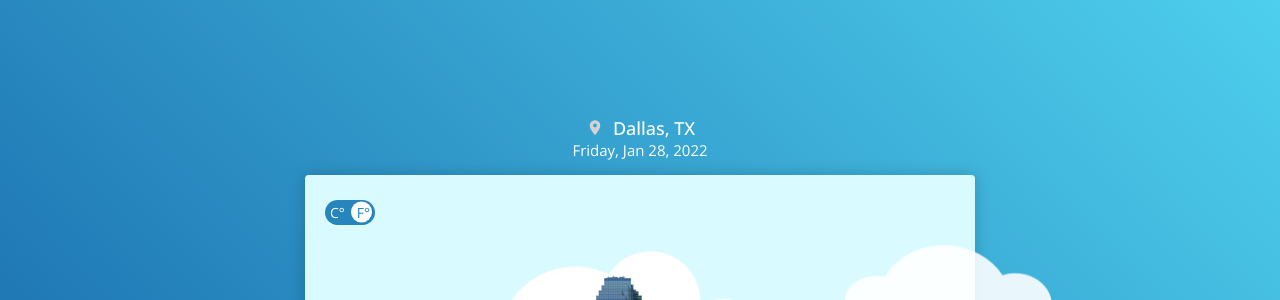
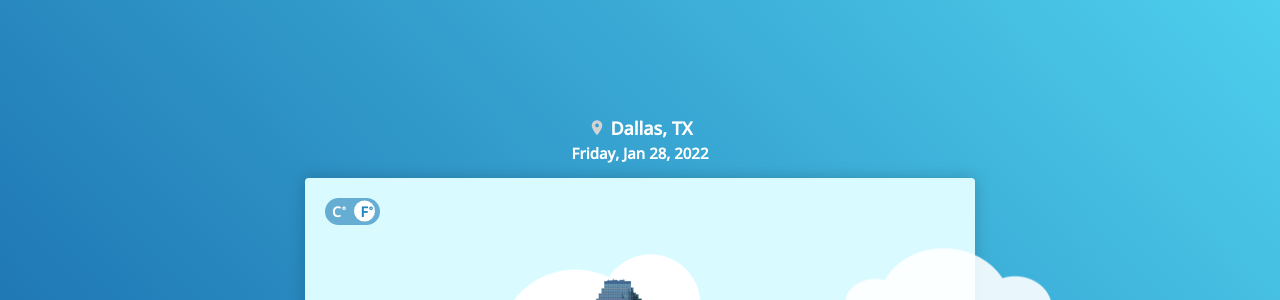
Before and after one commit to kahls/weather-app, a React (Create React App) app: page / in a window 1280 px wide. Shown: the top 300 px of the page. Built offline with nearby package versions, Linux system fonts and the light colour scheme; no server answers.

Commit message:
fixing location input animation and solidifying styles

```diff
--- a/src/App.js
+++ b/src/App.js
@@ -14,6 +14,7 @@ function App() {
   const [locationString, setLocationString] = useState('Dallas, TX')
   const [isFarenheit, setIsFarenheit] = useState(true)
   const [loading, setLoading] = useState(false)
+  const [locationInputActive, setLocationInputActive] = useState(false)
   const dateString = format(new Date(), 'EEEE, MMM d, yyyy')
 
   const fetchWeatherData = (location) => {
@@ -38,7 +39,10 @@ function App() {
       const positionString = `${position.coords.latitude},${position.coords.longitude}`
       Promise.all([fetchLocationName(positionString), fetchWeatherData(positionString)])
       .then(()=>setUsingUserLocation(true))
-      .finally(()=>setLoading(false))
+      .finally(()=>{
+        setLoading(false)
+        setLocationInputActive(false)
+      })
     },
     (error)=>{
       setLoading(false)
@@ -65,6 +69,9 @@ function App() {
           usingUserLocation={usingUserLocation}
           loading={loading}
           getUserLocation={getUserLocation}
+          locationInputActive={locationInputActive}
+          setLocationInputActive={setLocationInputActive}
+
         />
         <DateText>{dateString}</DateText>
           <WeatherDisplay
@@ -104,6 +111,7 @@ const ContentContainer = styled.div`
 const DateText = styled.div`
   color: #fff;
   font-size: 15px;
+  font-weight: bold;
 `
 
 export default App;
--- a/src/components/CurrentWeather.js
+++ b/src/components/CurrentWeather.js
@@ -29,7 +29,7 @@ function CurrentWeather (props) {
                                 node.addEventListener("transitionend", done, false);
                             }}
                         >
-                            <Temperature>{temperatureRender}&#176;</Temperature>
+                            <Temperature>{temperatureRender}<span className="tempDegree">&#176;</span></Temperature>
                         </CSSTransition>
                     </SwitchTransition>
                     <IconContainer>{conditionIcon}</IconContainer>
@@ -47,11 +47,14 @@ const Container = styled.div`
     display: flex;
     flex-direction: row;
     align-items: center;
-    justify-content: space-between;
-    min-width: 195px;
+    height: 50px;
 
-    @media(max-width: 480px) {
-        min-width: 145px;
+
+    .tempDegree {
+        font-size: 70%;
+        position: relative;
+        display: inline-block;
+        transform: translateY(-8%);
     }
 `
 
@@ -62,7 +65,8 @@ const Temperature = styled.p`
     margin: 0;
     font-weight: 500;
     line-height: 1;
-    min-width: 90px;
+    min-width: 85px;
+    align-self: flex-start;
 
     @media(max-width: 480px) {
         font-size: 40px;
@@ -71,6 +75,10 @@ const Temperature = styled.p`
     }
 `
 const IconContainer = styled.div`
+    margin-right: 10px;
+    align-self: flex-end;
+    display: flex;
+
     @media(max-width: 480px) {
         width: 35px;
         margin-right: 7px;
@@ -95,6 +103,7 @@ const WeatherDescription = styled.div`
         font-size: 14px;
         color: #65AED5;
         margin: 0;
+        font-weight: 600;
 
         @media(max-width: 480px) {
             font-weight: bold;
--- a/src/components/ForecastTile.js
+++ b/src/components/ForecastTile.js
@@ -21,7 +21,7 @@ function ForecastTile (props) {
                     }}
                 >
                     <Temperature>
-                        {temperatureRender}&#176;
+                        {temperatureRender}<span className="tempDegree">&#176;</span>
                     </Temperature>
                 </CSSTransition>
             </SwitchTransition>
@@ -67,6 +67,13 @@ const Container = styled.div`
         width: 100%;
         padding: 15px 20px;
     }
+
+    .tempDegree {
+        font-size: 80%;
+        position: relative;
+        display: inline-block;
+        transform: translateY(5%);
+    }
 `
 
 const Day = styled.p`
--- a/src/components/LocationDisplay.js
+++ b/src/components/LocationDisplay.js
@@ -1,14 +1,13 @@
-import { useState } from 'react'
+import React from 'react'
 import styled from 'styled-components'
 import LocationInput from './LocationInput';
 import { LocationIcon, LoadingIcon } from './Icons'
 import { SwitchTransition, CSSTransition } from 'react-transition-group';
 
-function LocationDisplay({locationString, usingUserLocation, loading, getUserLocation}) {
-    const [locationInputActive, setLocationInputActive] = useState(false)
+function LocationDisplay({locationString, usingUserLocation, loading, getUserLocation, locationInputActive, setLocationInputActive}) {
 
-    return (
-        <LocationContainer>
+    const LocationIconRender = () => {
+        return (
             <LocationIconContainer
                 onClick={!loading && !usingUserLocation ? () => getUserLocation() : ()=>{}}
                 loadingStatus={loading}
@@ -16,8 +15,12 @@ function LocationDisplay({locationString, usingUserLocation, loading, getUserLoc
             >
                 {loading ? <LoadingIcon/> : (<LocationIcon active={usingUserLocation}/>)}
             </LocationIconContainer>
-            <TextInputContainer>
-                <SwitchTransition>
+        )
+    }
+
+    return (
+        <React.Fragment>
+            <SwitchTransition>
                 {locationInputActive ? (
                     <CSSTransition
                         classNames="slideRight"
@@ -27,7 +30,10 @@ function LocationDisplay({locationString, usingUserLocation, loading, getUserLoc
                             node.addEventListener("transitionend", done, false);
                         }}
                     >
-                        <LocationInput hideInput={()=>setLocationInputActive(false)}/>
+                        <LocationContainer>
+                            <LocationIconRender/>
+                            <LocationInput hideInput={()=>setLocationInputActive(false)}/>
+                        </LocationContainer>
                     </CSSTransition>
                 ) : (
                     <CSSTransition
@@ -38,12 +44,14 @@ function LocationDisplay({locationString, usingUserLocation, loading, getUserLoc
                             node.addEventListener("transitionend", done, false);
                         }}
                     >
-                        <Location onClick={()=>setLocationInputActive(true)}>{locationString}</Location>
+                        <LocationContainer>
+                            <LocationIconRender/>
+                            <Location onClick={()=>setLocationInputActive(true)}>{locationString}</Location>
+                        </LocationContainer>
                     </CSSTransition>
                 )}
-                </SwitchTransition>
-            </TextInputContainer>
-        </LocationContainer>
+            </SwitchTransition>
+        </React.Fragment>
     )
 
 }
@@ -52,6 +60,7 @@ const LocationContainer = styled.div`
   display: flex;
   flex-direction: row;
   align-items: center;
+  height: 30px;
 `
 
 const LocationIconContainer = styled.span`
@@ -68,12 +77,9 @@ const Location = styled.div`
   font-size: 18px;
   color: #fff;
   font-weight: 500;
-  margin-left: 8px;
+  margin-left: 3px;
   cursor: pointer;
-`
-
-const TextInputContainer = styled.div`
-    position: relative;
+  font-weight: bold;
 `
 
 export default LocationDisplay
--- a/src/components/TempScaleToggle.js
+++ b/src/components/TempScaleToggle.js
@@ -11,8 +11,8 @@ function TempScaleToggle (props) {
             />
             <Slider>
                 <OptionContainer>
-                    <CelciusOption>C&#176;</CelciusOption>
-                    <FarenheitOption>F&#176;</FarenheitOption>
+                    <CelciusOption>C<span>&#176;</span></CelciusOption>
+                    <FarenheitOption>F<span>&#176;</span></FarenheitOption>
                 </OptionContainer>
             </Slider>
         </Container>
@@ -22,8 +22,8 @@ function TempScaleToggle (props) {
 const Container = styled.label`
   position: relative;
   display: inline-block;
-  width: 50px;
-  height: 25px;
+  width: 55px;
+  height: 27px;
 `
 
 const Checkbox = styled.input.attrs({type: 'checkbox'})`
@@ -34,6 +34,15 @@ const Option = styled.span`
     font-size: 14px;
     color: #fff;
     transition: color .4s;
+    font-weight: bold;
+
+    span {
+        font-size: 70%;
+        display: inline-block;
+        margin-left: 1px;
+        transform: translateY(-3px);
+        position: relative;
+    }
 `
 
 const CelciusOption = styled(Option)``
@@ -47,7 +56,8 @@ const Slider = styled.span`
     bottom: 0;
     transition: .4s;
     cursor: pointer;
-    background-color: #2685BD;
+    // background-color: #2685BD;
+    background-color: #66add3;
     border-radius: 34px;
 
     ${Checkbox}:focus + & {
@@ -81,7 +91,7 @@ const Slider = styled.span`
         border-radius: 50%;
 
         ${Checkbox}:checked + & {
-            transform: translateX(23px) translateY(-50%);
+            transform: translateX(26px) translateY(-50%);
         }
     }
 `
@@ -94,7 +104,7 @@ const OptionContainer = styled.span`
     flex-direction: row;
     align-items: center;
     justify-content: space-between;
-    padding: 0px 5px;
+    padding: 0px 7px;
     box-sizing: border-box;
 `
 
--- a/src/components/WeatherDisplay.js
+++ b/src/components/WeatherDisplay.js
@@ -92,7 +92,7 @@ const TopContainer = styled.div`
     flex-direction: row;
     align-items: center;
     justify-content: space-between;
-    padding: 25px 20px;
+    padding: 20px 20px;
     box-sizing: border-box;
 
     @media(max-width: 480px) {
```
